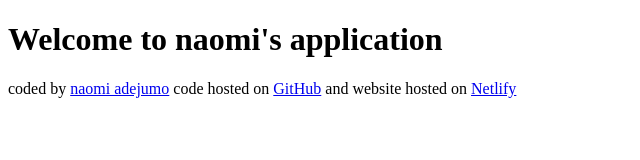
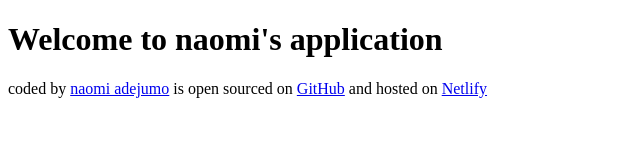
Before and after one commit to Nyadej/weather-project, a plain HTML site: page index.html in a window 1280 px wide. Shown: the whole page, without its empty margins (0-640 px from the left). Drawn offline with Linux system fonts and the light colour scheme.

Commit message:
updated the footer content

```diff
--- a/index.html
+++ b/index.html
@@ -7,6 +7,6 @@
 </head>
 <body>
     <h1>Welcome to naomi's application</h1>
-    <footer>coded by <a href="https://github.com/Nyadej" target="_blank">naomi adejumo</a> code hosted on <a href="https://github.com/Nyadej/weather-project" target="_blank">GitHub</a> and website hosted on <a href="https://nays-weather-application.netlify.app" target="_blank">Netlify</a></footer>
+    <footer>coded by <a href="https://github.com/Nyadej" target="_blank">naomi adejumo</a> is open sourced on <a href="https://github.com/Nyadej/weather-project" target="_blank">GitHub</a> and hosted on <a href="https://nays-weather-application.netlify.app" target="_blank">Netlify</a></footer>
 </body>
 </html>
```
